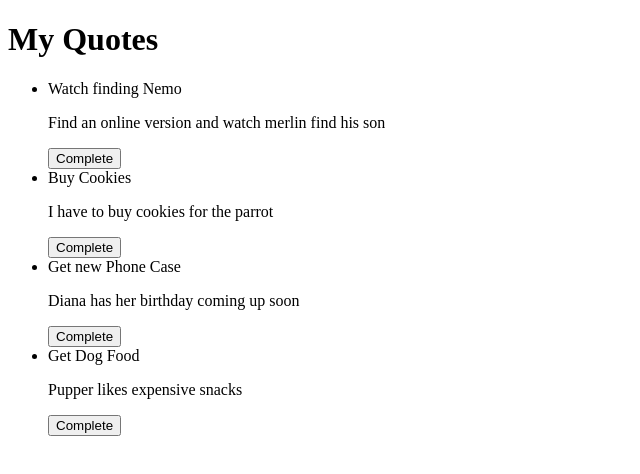
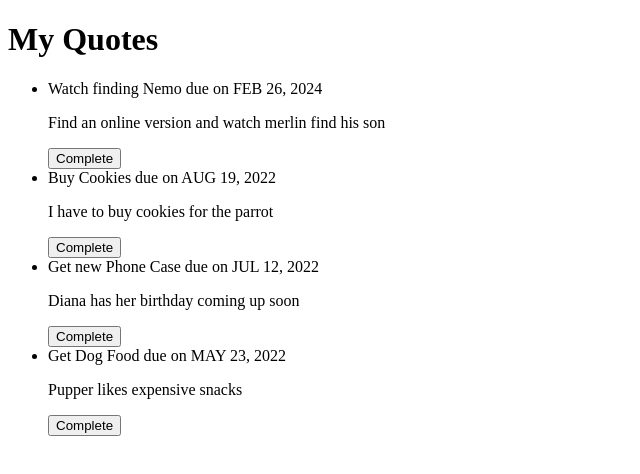
Before and after one commit to b3nzuk3/patientXero, an Angular app: page / in a window 1280 px wide. Shown: the top 474 px of the page, without its empty margins (0-640 px from the left). Built offline with nearby package versions, Linux system fonts and the light colour scheme.

Commit message:
piped the date format for easy Readability

```diff
--- a/src/app/quote/quote.component.html
+++ b/src/app/quote/quote.component.html
@@ -1,7 +1,7 @@
 <h1>My Quotes</h1>
 <ul>
   <li *ngFor='let quote of quotes;let i = index'>
-    {{quote.name}}
+    {{quote.name}} due on {{quote.completeDate | date |uppercase}}
     <app-quote-detail [quote]='quote' (isComplete) = 'completeGoal($event,i)'></app-quote-detail>
   </li>
 
--- a/src/app/quote/quote.component.ts
+++ b/src/app/quote/quote.component.ts
@@ -9,10 +9,10 @@ import { Quote } from "../quote";
 })
 export class QuoteComponent implements OnInit {
   quotes: Quote[] = [
-    new Quote(1, 'Watch finding Nemo', 'Find an online version and watch merlin find his son'),
-    new Quote(2, 'Buy Cookies', 'I have to buy cookies for the parrot'),
-    new Quote(3, 'Get new Phone Case', 'Diana has her birthday coming up soon'),
-    new Quote(4, 'Get Dog Food', 'Pupper likes expensive snacks')]
+    new Quote(1, 'Watch finding Nemo', 'Find an online version and watch merlin find his son',new Date(2024,1,26)),
+    new Quote(2, 'Buy Cookies', 'I have to buy cookies for the parrot',new Date(2022,7,19),),
+    new Quote(3, 'Get new Phone Case', 'Diana has her birthday coming up soon',new Date(2022,6,12)),
+    new Quote(4, 'Get Dog Food', 'Pupper likes expensive snacks',new Date(2022,4,23))]
 
   completeGoal(isComplete, index) {
     if (isComplete) {
```
